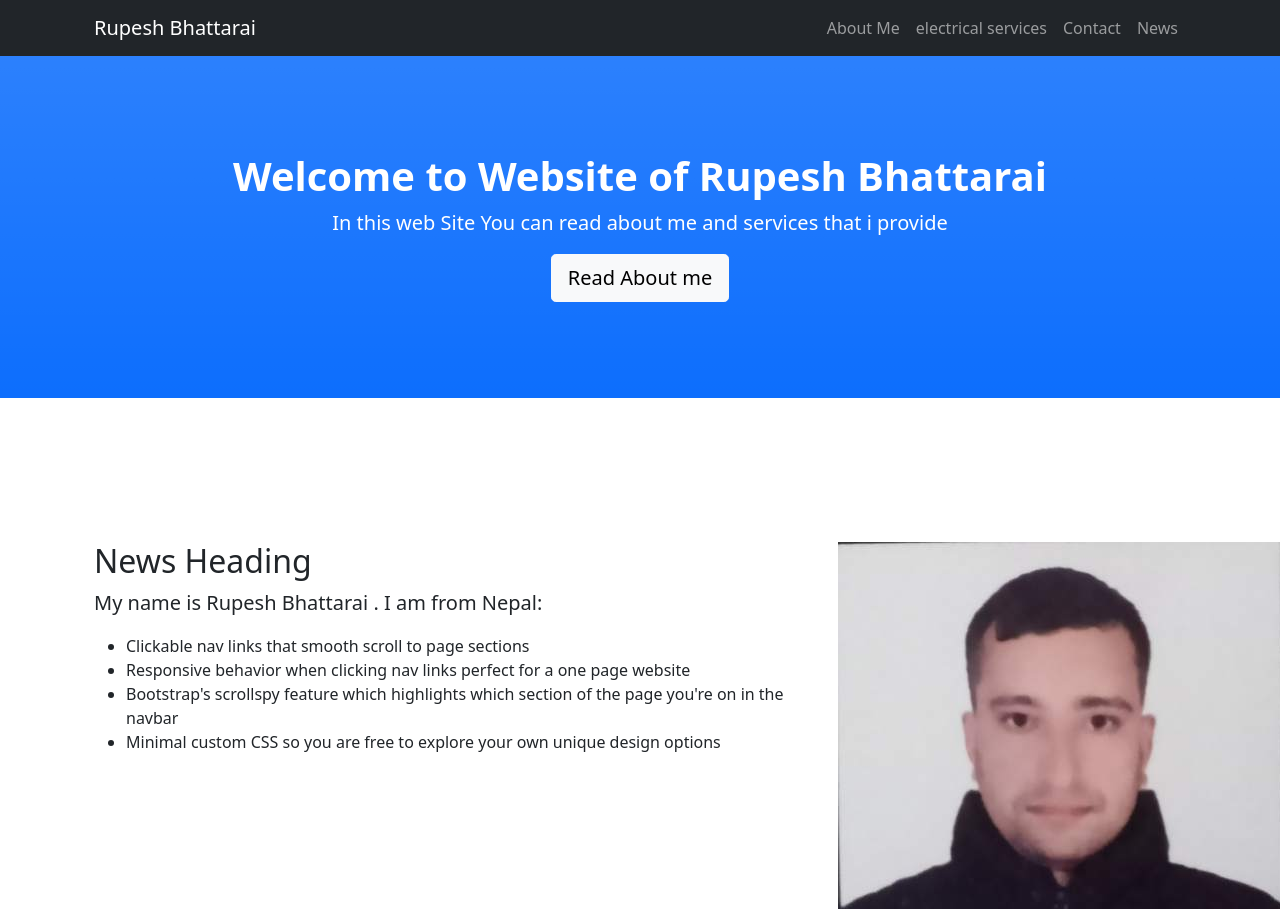
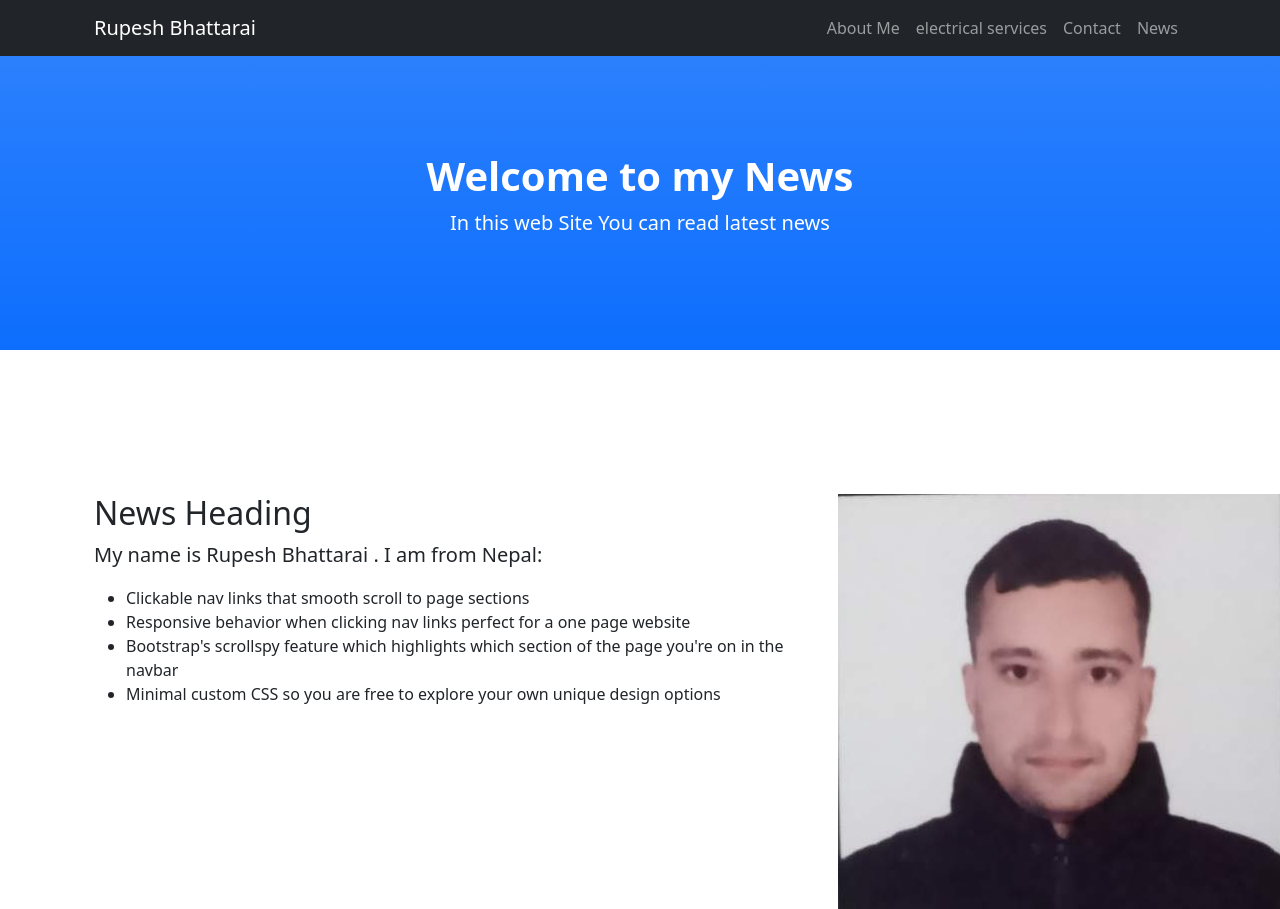
Before and after one commit to bhattarair393/web-, a plain HTML site: page news.html in a window 1280 px wide. Shown: the top 909 px of the page. Drawn offline with nearby package versions, Linux system fonts and the light colour scheme.

Commit message:
news section added

```diff
--- a/news.html
+++ b/news.html
@@ -29,9 +29,9 @@
         <!-- Header-->
         <header class="bg-primary bg-gradient text-white">
             <div class="container px-4 text-center">
-                <h1 class="fw-bolder">Welcome to Website of Rupesh Bhattarai</h1>
-                <p class="lead">In this web Site You can read about me and services that i provide</p>
-                <a class="btn btn-lg btn-light" href="#about">Read About me</a>
+                <h1 class="fw-bolder">Welcome to my News</h1>
+                <p class="lead">In this web Site You can read latest news</p>
+
             </div>
         </header>
 
```
